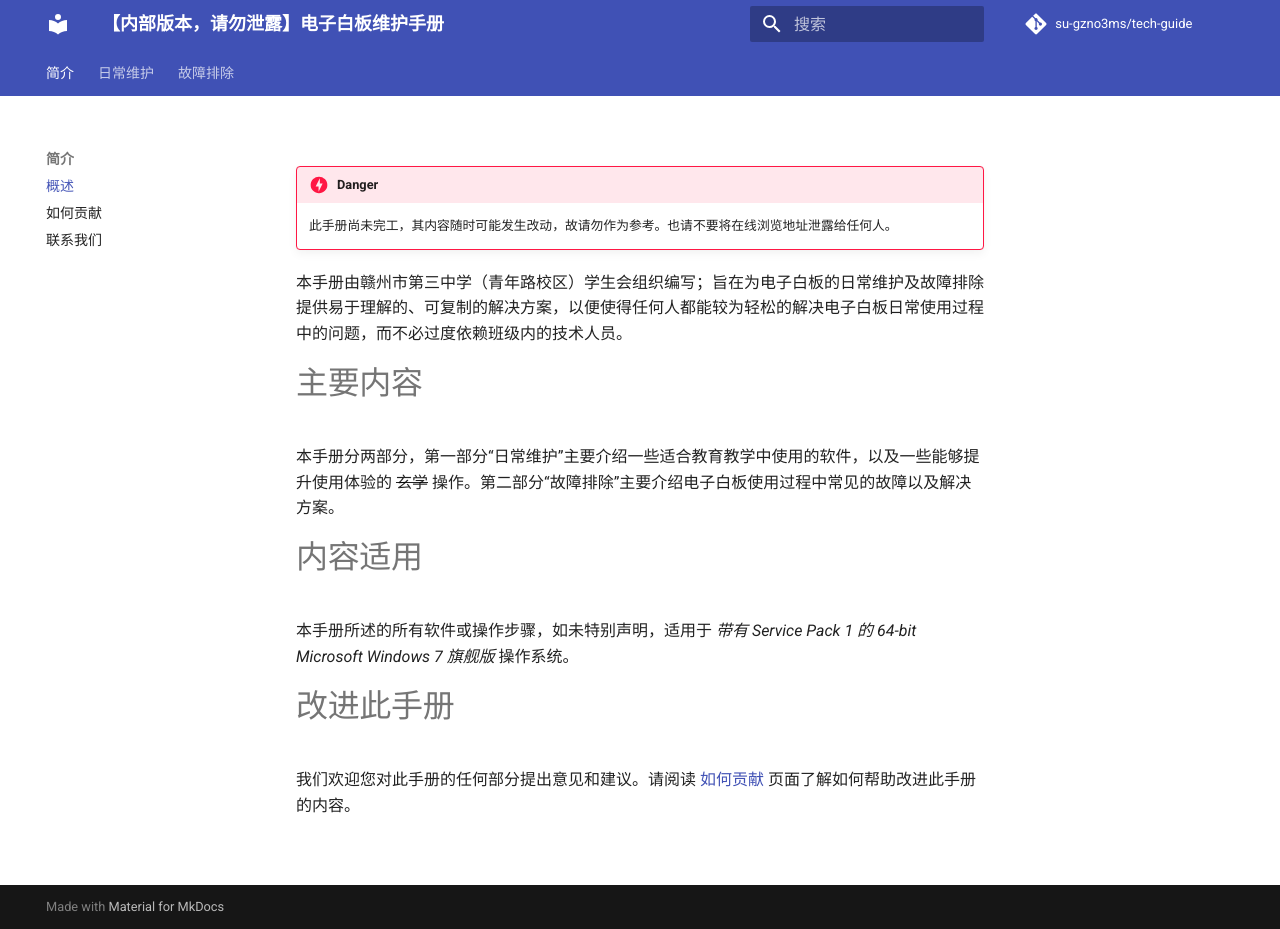
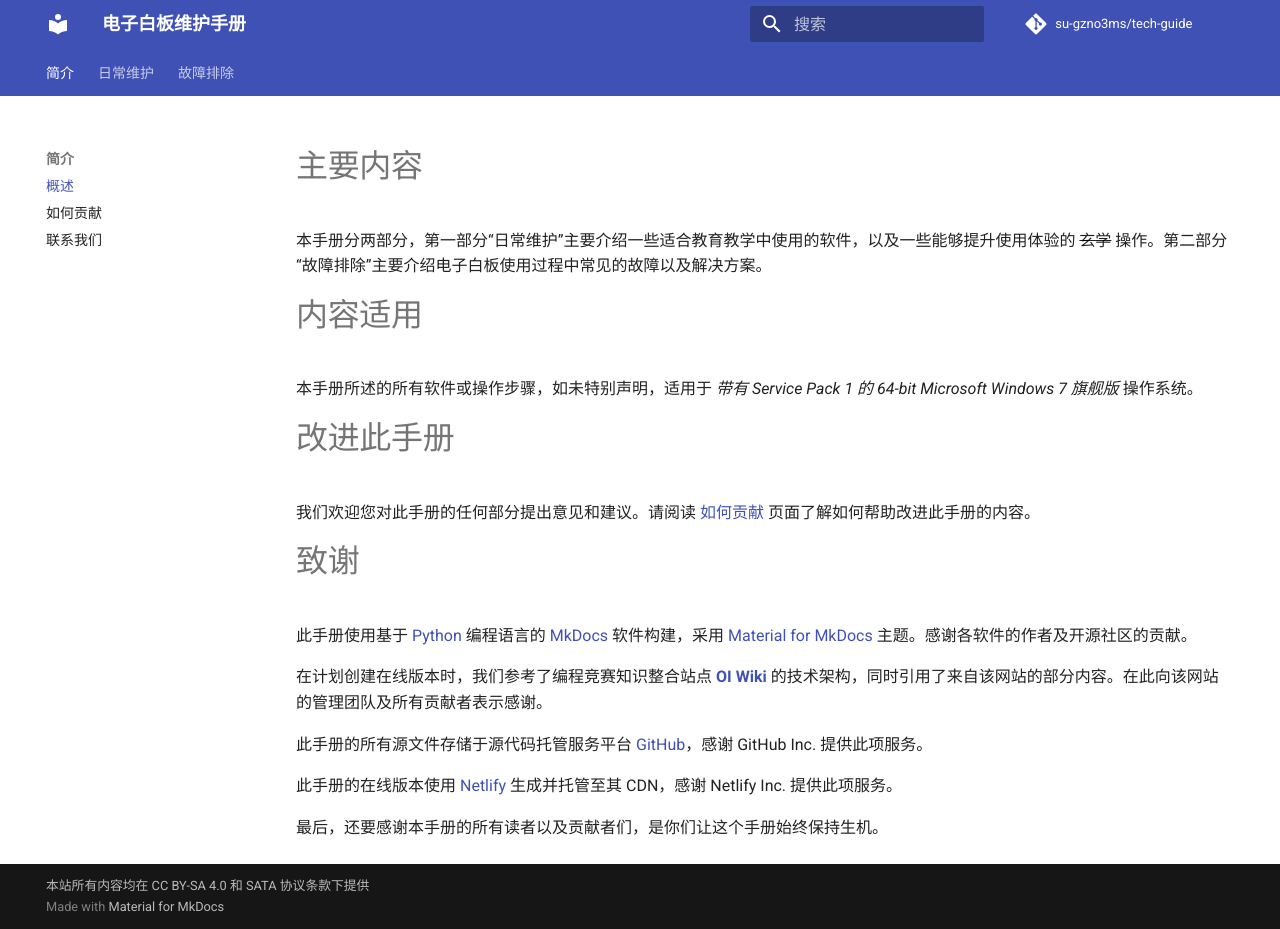
Before and after one commit to su-gzno3ms/tech-guide, an MkDocs documentation site: the page built from docs/index.md, in a window 1280 px wide and 929 px high. Built offline with MkDocs 1.6.1 and Material for MkDocs 9.7.7, drawn with Linux system fonts in a browser that asks for light colours; comment, search, counter and statistics services are not loaded.

Commit message:
Add copyright notice and acknowledgement, format contents

```diff
--- a/docs/index.md
+++ b/docs/index.md
@@ -1,7 +1,3 @@
-!!!danger
-	此手册尚未完工，其内容随时可能发生改动，故请勿作为参考。也请不要将在线浏览地址泄露给任何人。
-本手册由赣州市第三中学（青年路校区）学生会组织编写；旨在为电子白板的日常维护及故障排除提供易于理解的、可复制的解决方案，以便使得任何人都能较为轻松的解决电子白板日常使用过程中的问题，而不必过度依赖班级内的技术人员。
-
 # 主要内容
 本手册分两部分，第一部分“日常维护”主要介绍一些适合教育教学中使用的软件，以及一些能够提升使用体验的 ~~玄学~~ 操作。第二部分“故障排除”主要介绍电子白板使用过程中常见的故障以及解决方案。
 
@@ -10,3 +6,14 @@
 
 # 改进此手册
 我们欢迎您对此手册的任何部分提出意见和建议。请阅读 [如何贡献](/how-to-contribute) 页面了解如何帮助改进此手册的内容。
+
+# 致谢
+此手册使用基于 [Python](https://www.python.org){: target="_blank" rel="noopener noreferrer" .external } 编程语言的 [MkDocs](https://www.mkdocs.org/){: target="_blank" rel="noopener noreferrer" .external } 软件构建，采用 [Material for MkDocs](https://squidfunk.github.io/mkdocs-material/){: target="_blank" rel="noopener noreferrer" .external } 主题。感谢各软件的作者及开源社区的贡献。
+
+在计划创建在线版本时，我们参考了编程竞赛知识整合站点 [**OI Wiki**](https://oi-wiki.org){: target="_blank" rel="noopener noreferrer" .external } 的技术架构，同时引用了来自该网站的部分内容。在此向该网站的管理团队及所有贡献者表示感谢。
+
+此手册的所有源文件存储于源代码托管服务平台 [GitHub](https://github.com/){: target="_blank" rel="noopener noreferrer" .external }，感谢 GitHub Inc. 提供此项服务。
+
+此手册的在线版本使用 [Netlify](https://www.netlify.com/){: target="_blank" rel="noopener noreferrer" .external } 生成并托管至其 CDN，感谢 Netlify Inc. 提供此项服务。
+
+最后，还要感谢本手册的所有读者以及贡献者们，是你们让这个手册始终保持生机。
--- a/docs/robots.txt
+++ /dev/null
@@ -1,2 +0,0 @@
-User-agent: *
-Disallow: /
--- a/mkdocs.yml
+++ b/mkdocs.yml
@@ -1,4 +1,5 @@
-site_name: 【内部版本，请勿泄露】电子白板维护手册
+site_name: 电子白板维护手册
+copyright: 本站所有内容均在 <a href="https://creativecommons.org/licenses/by-sa/4.0/deed.zh" rel="noopener noreferrer" target="_blank">CC BY-SA 4.0</a> 和 <a href="https://github.com/zTrix/sata-license" rel="noopener noreferrer" target="_blank">SATA</a> 协议条款下提供
 
 theme:
   name: material
@@ -7,6 +8,8 @@ theme:
     - navigation.instant
     - navigation.tabs
     - navigation.sections
+    - navigation.top
+    - toc.integrate
 
 repo_url: https://github.com/su-gzno3ms/tech-guide
 repo_name: su-gzno3ms/tech-guide
@@ -20,6 +23,9 @@ markdown_extensions:
   - pymdownx.tilde
   - attr_list
   - footnotes
+  - toc:
+      permalink: true
+      slugify: !!python/name:pymdownx.slugs.uslugify
 
 nav:
   - 简介:
```
